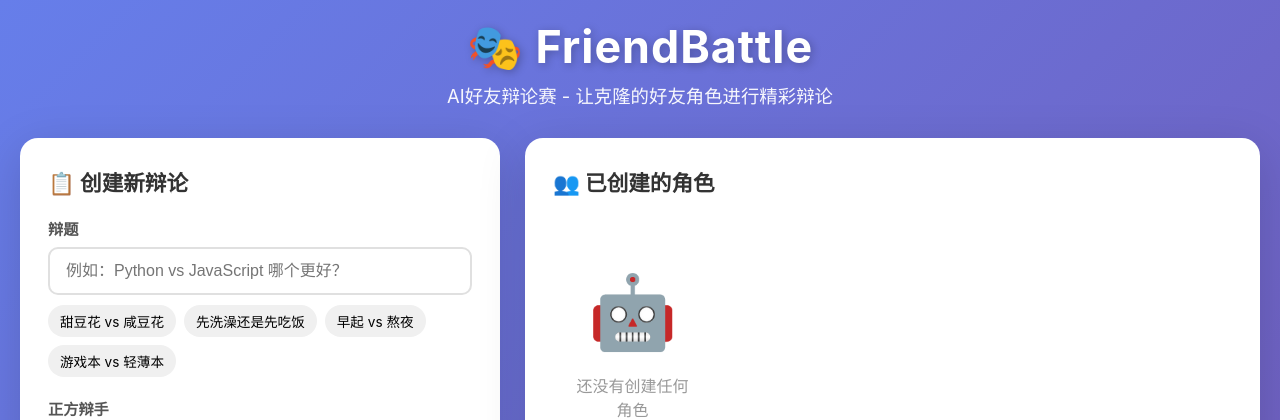
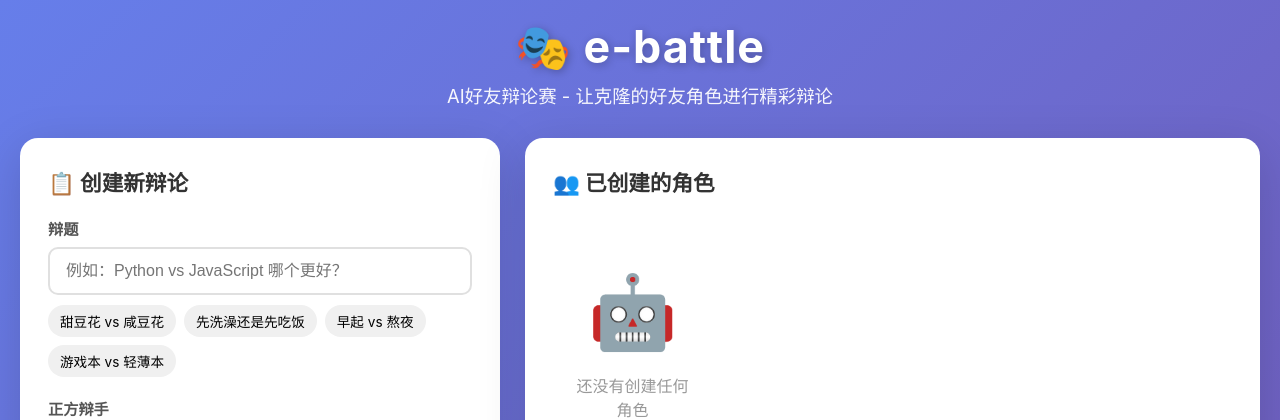
Before and after one commit to le700/e-battle, a Flask app: page / in a window 1280 px wide. Shown: the top 420 px of the page. Run offline with Flask 3, Linux system fonts and the light colour scheme; data that the repository does not hold is empty.

Commit message:
Fix: update actions versions and rename FriendBattle to e-battle

```diff
--- a/src/web/templates/export.html
+++ b/src/web/templates/export.html
@@ -3,7 +3,7 @@
 <head>
     <meta charset="UTF-8">
     <meta name="viewport" content="width=device-width, initial-scale=1.0">
-    <title>导出聊天记录 - FriendBattle</title>
+    <title>导出聊天记录 - e-battle</title>
     <style>
         * {
             margin: 0;
--- a/src/web/templates/index.html
+++ b/src/web/templates/index.html
@@ -3,7 +3,7 @@
 <head>
     <meta charset="UTF-8">
     <meta name="viewport" content="width=device-width, initial-scale=1.0">
-    <title>FriendBattle - AI好友辩论赛</title>
+    <title>e-battle - AI好友辩论赛</title>
     <style>
         * {
             margin: 0;
@@ -513,7 +513,7 @@
 <body>
     <div class="container">
         <div class="header">
-            <h1>🎭 FriendBattle</h1>
+            <h1>🎭 e-battle</h1>
             <p>AI好友辩论赛 - 让克隆的好友角色进行精彩辩论</p>
         </div>
 
--- a/src/web/templates/wechat_import.html
+++ b/src/web/templates/wechat_import.html
@@ -3,7 +3,7 @@
 <head>
     <meta charset="UTF-8">
     <meta name="viewport" content="width=device-width, initial-scale=1.0">
-    <title>微信数据导入 - FriendBattle</title>
+    <title>微信数据导入 - e-battle</title>
     <style>
         * {
             margin: 0;
```
Also changed, not shown: .github/workflows/build_exe.yml, 1 other file.
